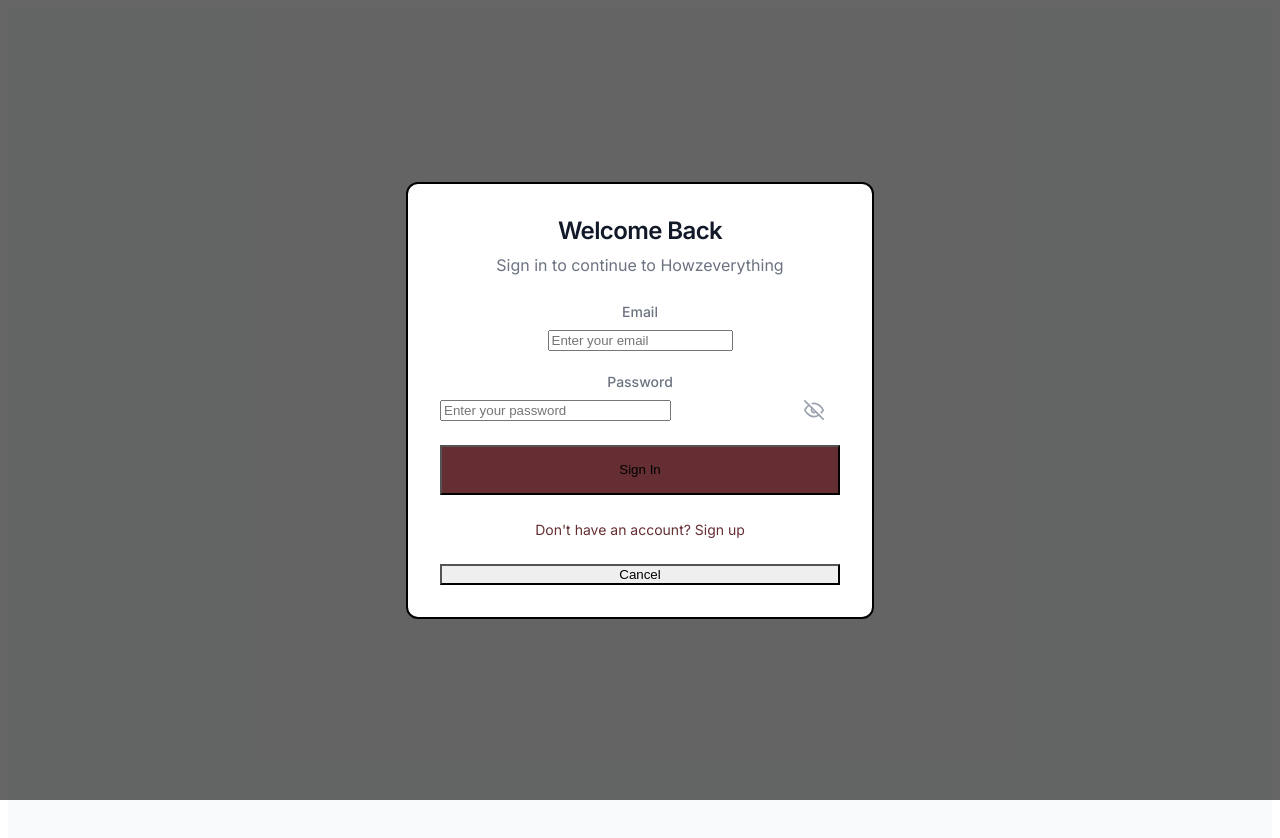
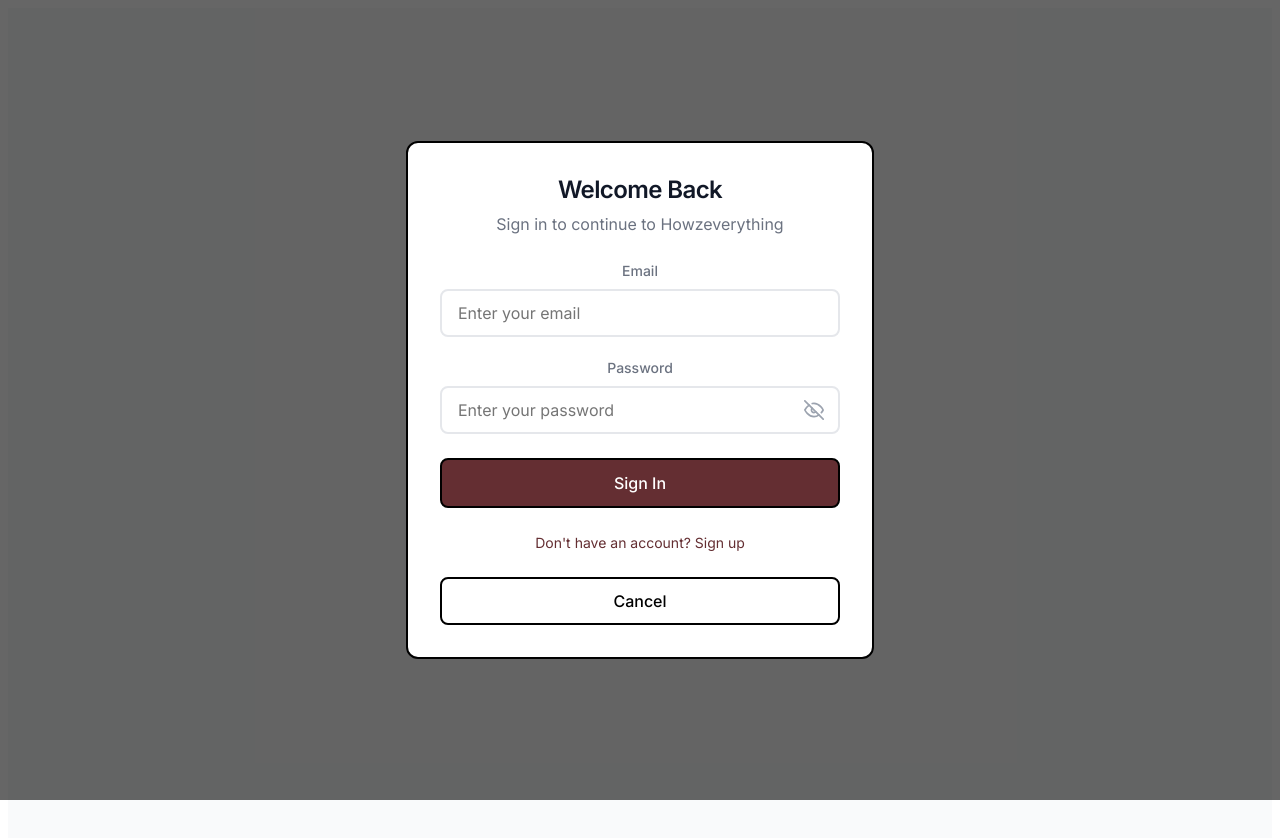
Before and after one commit to ARobicsek/howzeverything, a React (Vite) app: page /login in a window 1280 px wide. Shown: the top 838 px of the page. Built offline with nearby package versions, Linux system fonts and the light colour scheme; no server answers; a web font is replaced by a local one.

Commit message:
fix: restore missing input and button styles

```diff
--- a/src/constants.ts
+++ b/src/constants.ts
@@ -199,7 +199,7 @@ export const COMPONENT_STYLES = {
     primary: {
         backgroundColor: DESIGN_TOKENS.colors.primary,
         color: DESIGN_TOKENS.colors.white,
-        border: '2px solid ' + DESIGN_TOKENS.colors.black,
+        border: '2px solid ' + DESIGN_TOKENS.colors.primary,
         borderRadius: '8px',
         padding: '12px 24px',
         fontSize: DESIGN_TOKENS.typography.base.fontSize,
@@ -477,7 +477,7 @@ export const COMPONENT_STYLES = {
       editSaveButton: {
         backgroundColor: DESIGN_TOKENS.colors.primary,
         color: DESIGN_TOKENS.colors.white,
-        border: '2px solid ' + DESIGN_TOKENS.colors.black,
+        border: '2px solid ' + DESIGN_TOKENS.colors.primary,
         borderRadius: '8px',
         padding: '8px 16px',
         fontSize: DESIGN_TOKENS.typography.base.fontSize,
@@ -657,6 +657,12 @@ export const FONTS = {
 };
 
 export const STYLES = {
+  // Backward compatibility
+  input: COMPONENT_STYLES.input,
+  primaryButton: COMPONENT_STYLES.button.primary,
+  secondaryButton: COMPONENT_STYLES.button.secondary,
+
+  // Old styles
   borderRadiusSmall: DESIGN_TOKENS.borderRadius.small,
   borderRadiusMedium: DESIGN_TOKENS.borderRadius.medium,
   borderRadiusLarge: DESIGN_TOKENS.borderRadius.large,
```
